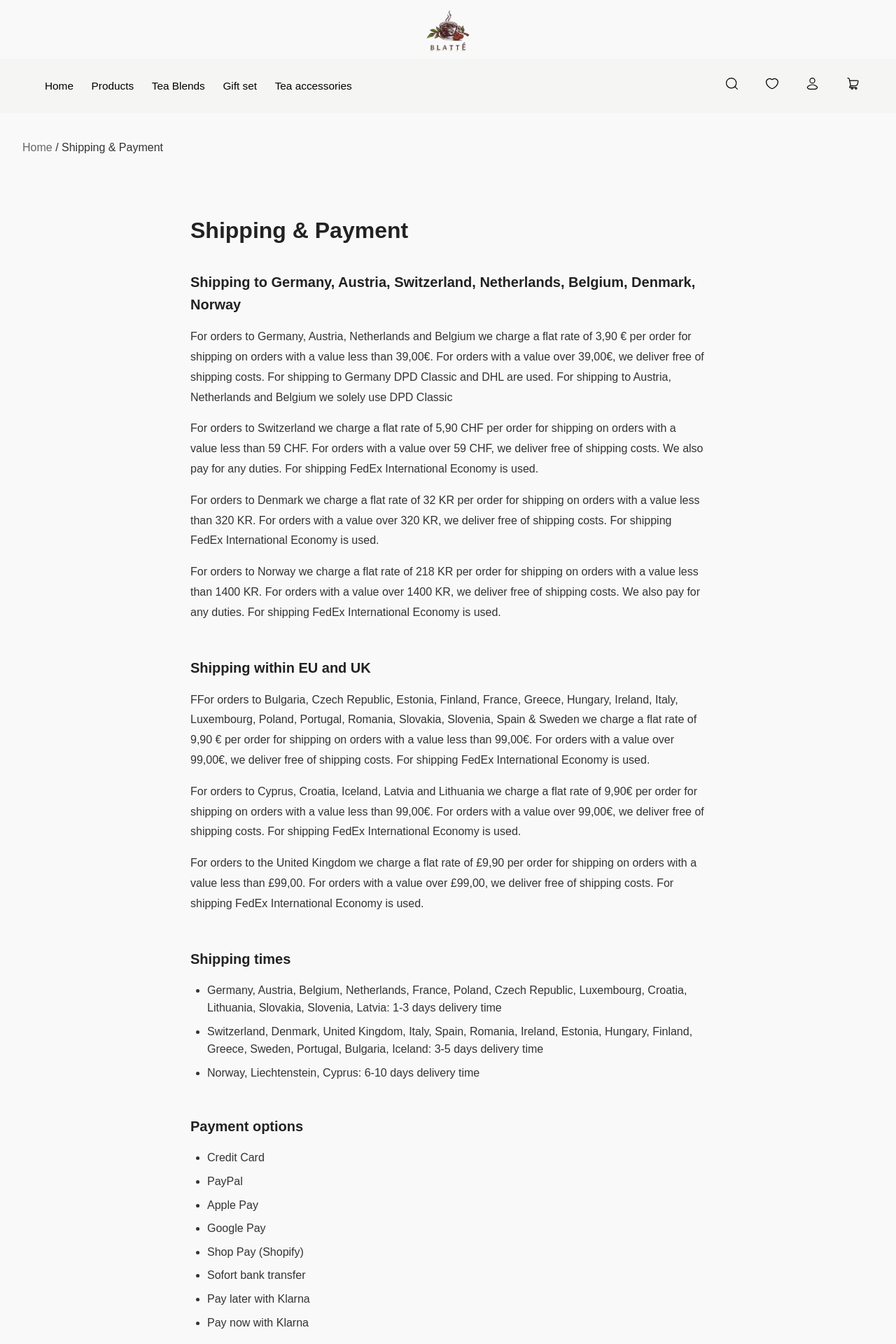
After one commit to DaveAbhishek-GHUB/Blatte, a Flask app: page /ShippingPayment in a window 1280 px wide. The commit adds this page. Shown: the top 1920 px of the page at 70% size. Run offline with Flask 3, Linux system fonts and the light colour scheme.

Commit message:
feat: sipping page complete, footer social media complete

```diff
--- a/run.py
+++ b/run.py
@@ -223,6 +223,15 @@ def Trackandtrace():
     """
     return render_template('Trackandtrace.html')
 
+@app.route('/ShippingPayment')
+def ShippingPayment():
+    """
+    Render the ShippingPayment.html template when user visits the ShippingPayment page
+    Returns: rendered ShippingPayment.html template
+    """
+    return render_template('ShippingPayment.html')
+
+
 # Main entry point
 if __name__ == '__main__':
     # Run the Flask application in debug mode
--- /dev/null
+++ b/static/css/ShippingPayment.css
@@ -0,0 +1,67 @@
+body {
+    font-family: Arial, sans-serif;
+    line-height: 1.6;
+    margin: 0;
+    padding: 0;
+    background-color: #f9f9f9;
+    color: #333;
+}
+
+.container {
+    max-width: 800px;
+    margin: 2rem auto;
+    padding: 2rem;
+    background: #f9f9f9;
+}
+
+h1,
+h2 {
+    color: #222;
+}
+
+h1 {
+    font-size: 2rem;
+    margin-bottom: 2rem;
+    font-weight: 600;
+}
+
+h2 {
+    font-size: 1.25rem;
+    margin-bottom: 1rem;
+    font-weight: 600;
+}
+
+.breadcrumb {
+    padding: 1rem 2rem;
+    background: #f9f9f9;
+    margin-top: 80px;
+    margin-bottom: 0;
+}
+
+.breadcrumb a {
+    color: #666;
+    text-decoration: none;
+}
+
+.breadcrumb a:hover {
+    text-decoration: underline;
+}
+
+ul {
+    margin: 1rem 0;
+    padding-left: 1.5rem;
+}
+
+.section {
+    margin-bottom: 3rem;
+}
+
+.section p {
+    margin: 1rem 0;
+    line-height: 1.8;
+    color: #333;
+}
+
+.section ul li {
+    margin-bottom: 0.5rem;
+}
--- /dev/null
+++ b/templates/ShippingPayment.html
@@ -0,0 +1,100 @@
+<!DOCTYPE html>
+<html lang="en">
+
+<head>
+    <meta charset="UTF-8">
+    <meta name="viewport" content="width=device-width, initial-scale=1.0">
+    <link rel="stylesheet" href="../static/css/ShippingPayment.css">
+</head>
+
+<body>
+    {% include 'utilities/header.html' %}
+    <div class="breadcrumb"><a href="/">Home</a> / Shipping & Payment</div>
+    <div class="container">
+        <h1>Shipping & Payment</h1>
+        <div class="section">
+            <h2>Shipping to Germany, Austria, Switzerland, Netherlands, Belgium, Denmark, Norway</h2>
+            <p>
+                For orders to Germany, Austria, Netherlands and Belgium we charge a flat rate of 3,90 € per order for
+                shipping on orders with a value less than 39,00€. For orders with a value over 39,00€, we deliver free of shipping costs.
+                For shipping to Germany DPD Classic and DHL are used. For shipping to Austria, Netherlands and Belgium we solely use DPD
+                Classic </p>
+            <p>
+                For orders to Switzerland we charge a flat rate of 5,90 CHF per order for shipping on orders with a
+                value less than 59 CHF. For orders with a value over 59 CHF, we deliver free of shipping costs. We also pay for any duties.
+                For shipping FedEx International Economy is used.
+            </p>
+            <p>
+                For orders to Denmark we charge a flat rate of 32 KR per order for shipping on orders with a value less
+                than 320 KR. For orders with a value over 320 KR, we deliver free of shipping costs. For shipping FedEx International
+                Economy is used.
+             </p>
+            <p>
+                For orders to Norway we charge a flat rate of 218 KR per order for shipping on orders with a value less
+                than 1400 KR. For orders with a value over 1400 KR, we deliver free of shipping costs. We also pay for any duties. For
+                shipping FedEx International Economy is used.
+            </p>
+        </div>
+
+        <div class="section">
+            <h2>Shipping within EU and UK</h2>
+            <p>
+                FFor orders to Bulgaria, Czech Republic, Estonia, Finland, France, Greece, Hungary, Ireland, Italy, Luxembourg, Poland,
+                Portugal, Romania, Slovakia, Slovenia, Spain & Sweden we charge a flat rate of 9,90 € per order for shipping on orders
+                with a value less than 99,00€. For orders with a value over 99,00€, we deliver free of shipping costs. For shipping
+                FedEx International Economy is used.
+            </p>
+            <p>
+                For orders to Cyprus, Croatia, Iceland, Latvia and Lithuania we charge a flat rate of 9,90€ per order for shipping on
+                orders with a value less than 99,00€. For orders with a value over 99,00€, we deliver free of shipping costs. For
+                shipping FedEx International Economy is used.
+            </p>
+            <p>
+                For orders to the United Kingdom we charge a flat rate of £9,90 per order for shipping on orders with a value less than
+                £99,00. For orders with a value over £99,00, we deliver free of shipping costs. For shipping FedEx International Economy
+                is used.
+        </div>
+
+        <div class="section">
+            <h2>Shipping times</h2>
+            <ul>
+                <li>Germany, Austria, Belgium, Netherlands, France, Poland, Czech Republic, Luxembourg, Croatia, Lithuania, Slovakia,
+                Slovenia, Latvia: 1-3 days delivery time</li>
+                <li>Switzerland, Denmark, United Kingdom, Italy, Spain, Romania, Ireland, Estonia, Hungary, Finland, Greece, Sweden,
+                Portugal, Bulgaria, Iceland: 3-5 days delivery time</li>
+                <li>Norway, Liechtenstein, Cyprus: 6-10 days delivery time</li>
+            </ul>
+        </div>
+
+        <div class="section">
+            <h2>Payment options</h2>
+            <ul>
+                <li>Credit Card</li>
+                <li>PayPal</li>
+                <li>Apple Pay</li>
+                <li>Google Pay</li>
+                <li>Shop Pay (Shopify)</li>
+                <li>Sofort bank transfer</li>
+                <li>Pay later with Klarna</li>
+                <li>Pay now with Klarna</li>
+            </ul>
+        </div>
+
+        <div class="section returns">
+            <h2>Returns</h2>
+            <p>
+                Our products may be returned within one month after delivery. Excluded from this are already opened food products such
+                as teas as well as used accessories.
+            </p>
+            <p>
+                The return for orders from Germany, Austria, Switzerland, the Netherlands, Belgium, Denmark and Norway is free of
+                charge. To receive a return label, please contact our Customer Care Team
+            </p>
+        </div>
+    </div>
+    {% include 'components/weLoveWhatWeDo.html' %}
+    {% include 'components/yourBenefits.html' %}
+    {% include 'utilities/footer.html' %}
+</body>
+
+</html>
--- a/templates/utilities/footer.html
+++ b/templates/utilities/footer.html
@@ -36,8 +36,9 @@
                     <ul class="footer__list">
                         <li><a href="/Contact" aria-label="Contact our support team">Contact</a></li>
                         <li><a href="/Trackandtrace" aria-label="Track your order">Track and Trace</a></li>
-                        <li><a href="#" aria-label="View shipping and payment information">Shipping & Payment</a></li>
+                        <li><a href="/ShippingPayment" aria-label="View shipping and payment information">Shipping & Payment</a></li>
                     </ul>
+
 
 
                 </nav>
@@ -45,10 +46,11 @@
                 <!-- Customer Service Contact Information -->
                 <div class="customer-service">
                     <h2 class="footer__title">Customer Service</h2>
-                    <a href="#" class="contact-button" role="button">Contact us</a>
+                    <a href="/Contact" class="contact-button" role="button">Contact us</a>
                     <p class="business-hours">Monday to Friday from 10am to 6pm</p>
                 </div>
             </div>
+
 
             <!-- Newsletter Signup Section -->
             <div class="footer__column newsletter">
@@ -79,13 +81,15 @@
             <h2 class="footer__title">Social Media</h2>
             <!-- Social Media Icons/Links -->
             <div class="social-icons">
-                <a href="#" class="social-icon" aria-label="Visit our Facebook page">Facebook</a>
-                <a href="#" class="social-icon" aria-label="Visit our Pinterest page">Pinterest</a>
-                <a href="#" class="social-icon" aria-label="Visit our Instagram page">Instagram</a>
-                <a href="#" class="social-icon" aria-label="Visit our Vimeo page">Vimeo</a>
-                <a href="#" class="social-icon" aria-label="Visit our YouTube channel">YouTube</a>
-                <a href="#" class="social-icon" aria-label="Visit our LinkedIn page">LinkedIn</a>
+                <a href="https://de-de.facebook.com/paperandtea" class="../static/images/facebook.svg" aria-label="Visit our Facebook page">Facebook</a>
+                <a href="https://de.pinterest.com/paperandtea/" class="../static/images/pinterest.png" aria-label="Visit our Pinterest page">Pinterest</a>
+                <a href="https://www.instagram.com/paperandtea/#" class="../static/images/instagram.svg" aria-label="Visit our Instagram page">Instagram</a>
+                <a href="https://vimeo.com/paperandtea" class="../static/images/vimeo.svg" aria-label="Visit our Vimeo page">Vimeo</a>
+                <a href="https://www.youtube.com/channel/UCxap8I-rWwf9e1_8MHvOnuw" class="../static/images/youtube.svg" aria-label="Visit our YouTube channel">YouTube</a>
+                <a href="https://www.linkedin.com/authwall?trk=bf&trkInfo=AQFhpGK6a2Y9cwAAAZTQYUBwIdyBi8JFR_0w0V56fGJykRkYKd7vS02j-6D4uJQXIHaWUYLGTPdP1uDR0x-R7a7pcz8ZsOX5tEEVlbvlh7gXM6L9wNVGgskVyunbsPO6BR_En-8=&original_referer=&sessionRedirect=https%3A%2F%2Fwww.linkedin.com%2Fcompany%2Fp-%26-t---paper-%26-tea-gmbh%2Fabout%2F"
+                class="../static/images/linkedin.svg" aria-label="Visit our LinkedIn page">LinkedIn</a>
             </div>
+
         </div>
 
         <!-- Payment Methods Display Section -->
```
Also changed, not shown: static/images/svgs/LinkedIn.svg (added), static/images/svgs/Vimeo.svg (added), static/images/svgs/YouTube.svg (added), static/images/svgs/facebook.svg (added), static/images/svgs/instagram.svg (added), static/images/svgs/pinterest.png (added).
